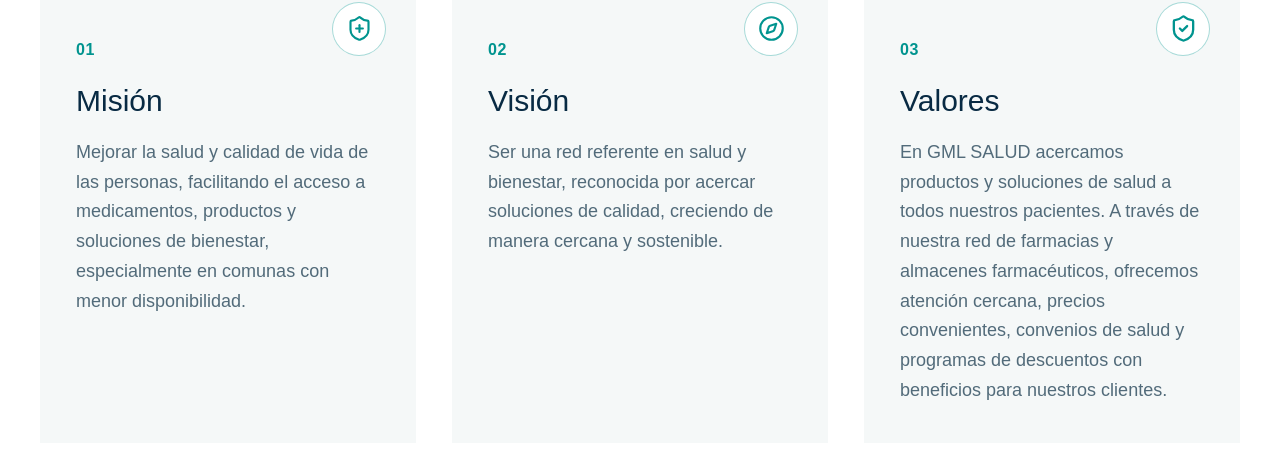
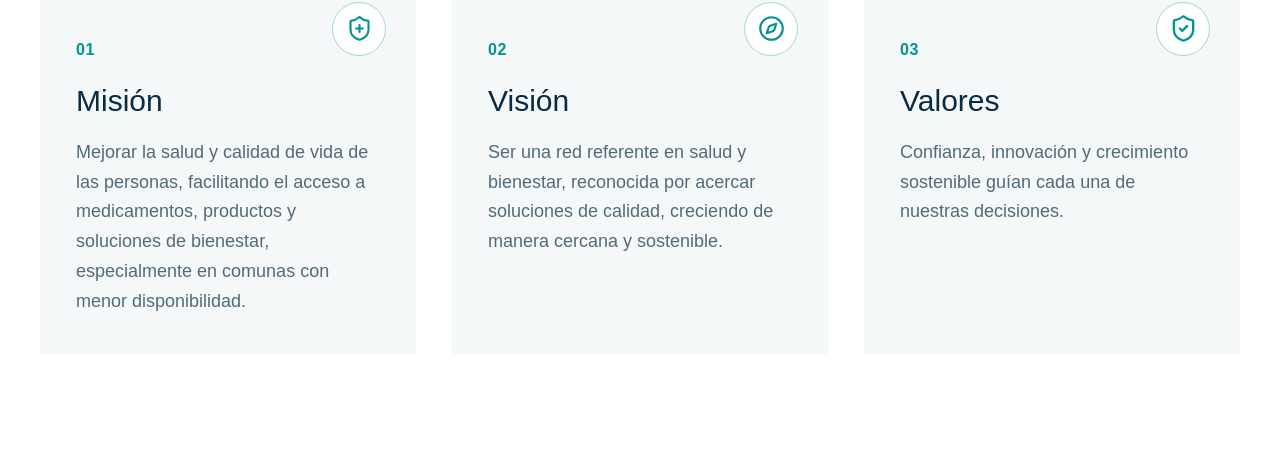
Before and after one commit to gmlsalud-com/gmlsalud-com, a Next.js app: page / in a window 1280 px wide. Shown: the part 2171-2626 px from the top of the page. Built offline with nearby package versions, Linux system fonts and the light colour scheme.

Commit message:
Update company values text

```diff
--- a/app/page.tsx
+++ b/app/page.tsx
@@ -78,7 +78,7 @@ export default function Home() {
           <div className="purpose-icon" aria-hidden="true"><ShieldCheck size={29} /></div>
           <span>03</span>
           <h2>Valores</h2>
-          <p>En GML SALUD acercamos productos y soluciones de salud a todos nuestros pacientes. A través de nuestra red de farmacias y almacenes farmacéuticos, ofrecemos atención cercana, precios convenientes, convenios de salud y programas de descuentos con beneficios para nuestros clientes.</p>
+          <p>Confianza, innovación y crecimiento sostenible guían cada una de nuestras decisiones.</p>
         </article>
       </section>
 
```
